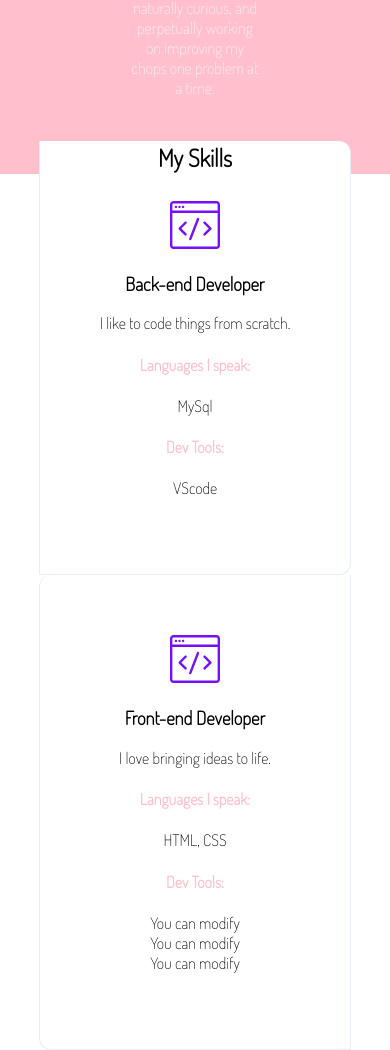
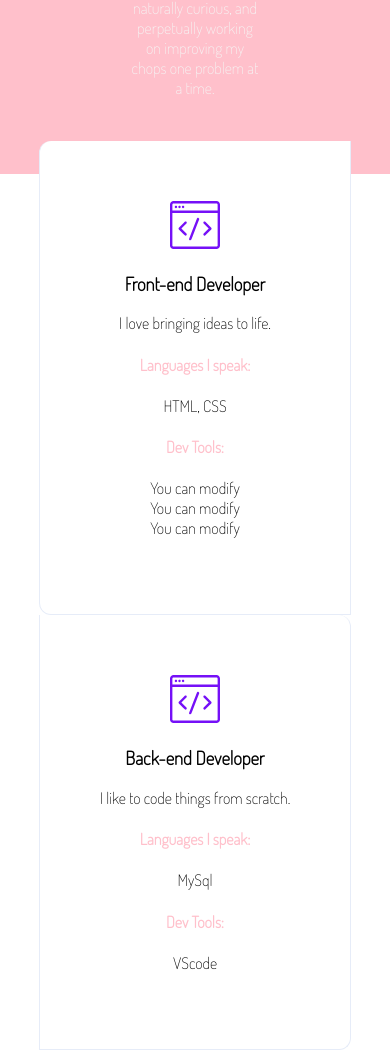
Before and after one commit to WildCodeSchool-2024-02/js-toulouse-checkpoint1, a website: page site/portfolio.html in a window 390 px wide. Shown: the part 916-1966 px from the top of the page. Drawn offline with Linux system fonts and the light colour scheme.

Commit message:
CSS 5 done

```diff
--- a/site/css/portfolio.css
+++ b/site/css/portfolio.css
@@ -130,4 +130,9 @@ p {
   .desktop img {
     display: none;
   }
+
+  .skills-list {
+    display: flex;
+    flex-direction: column-reverse;
+  }
 }
```
